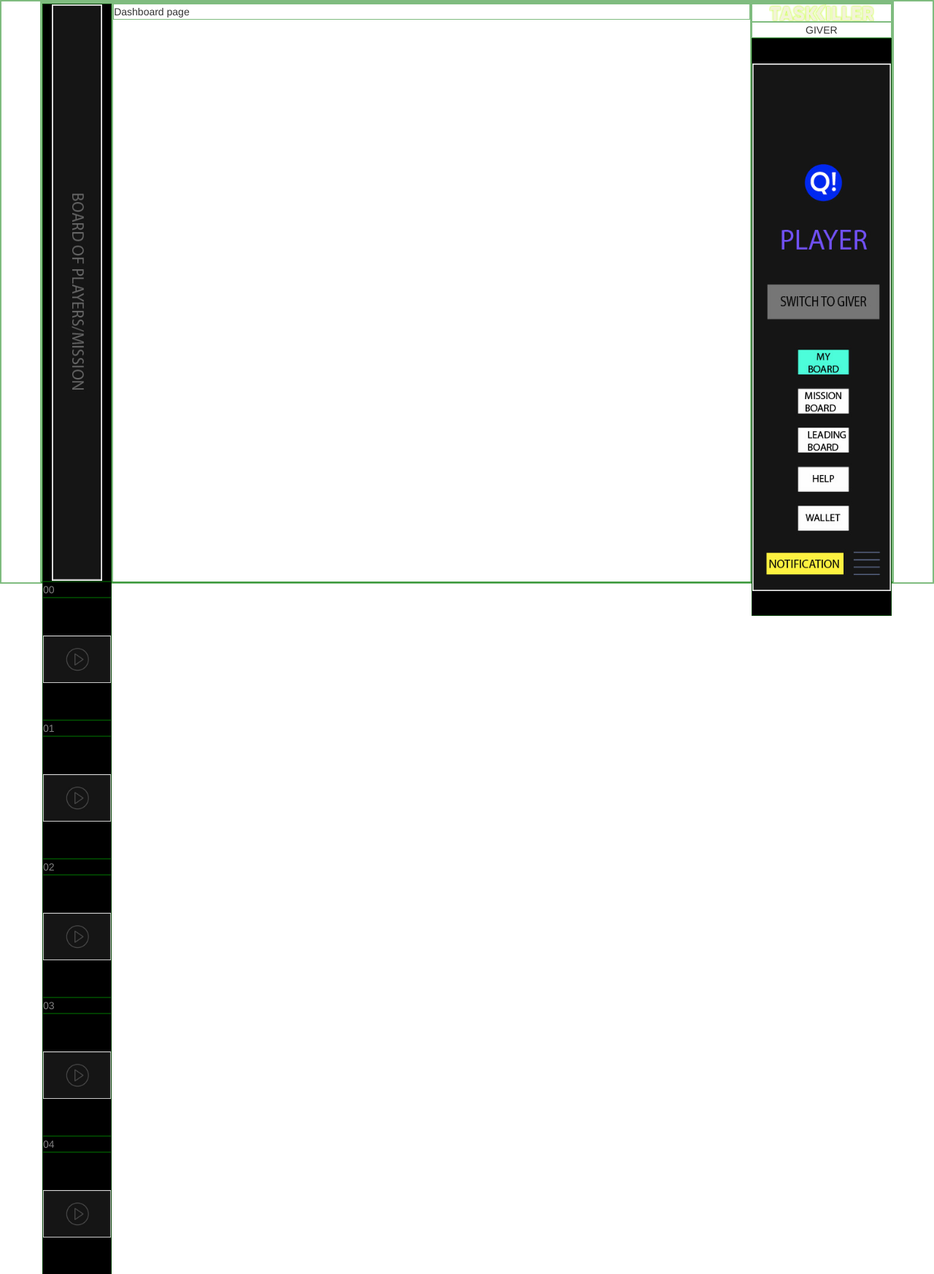
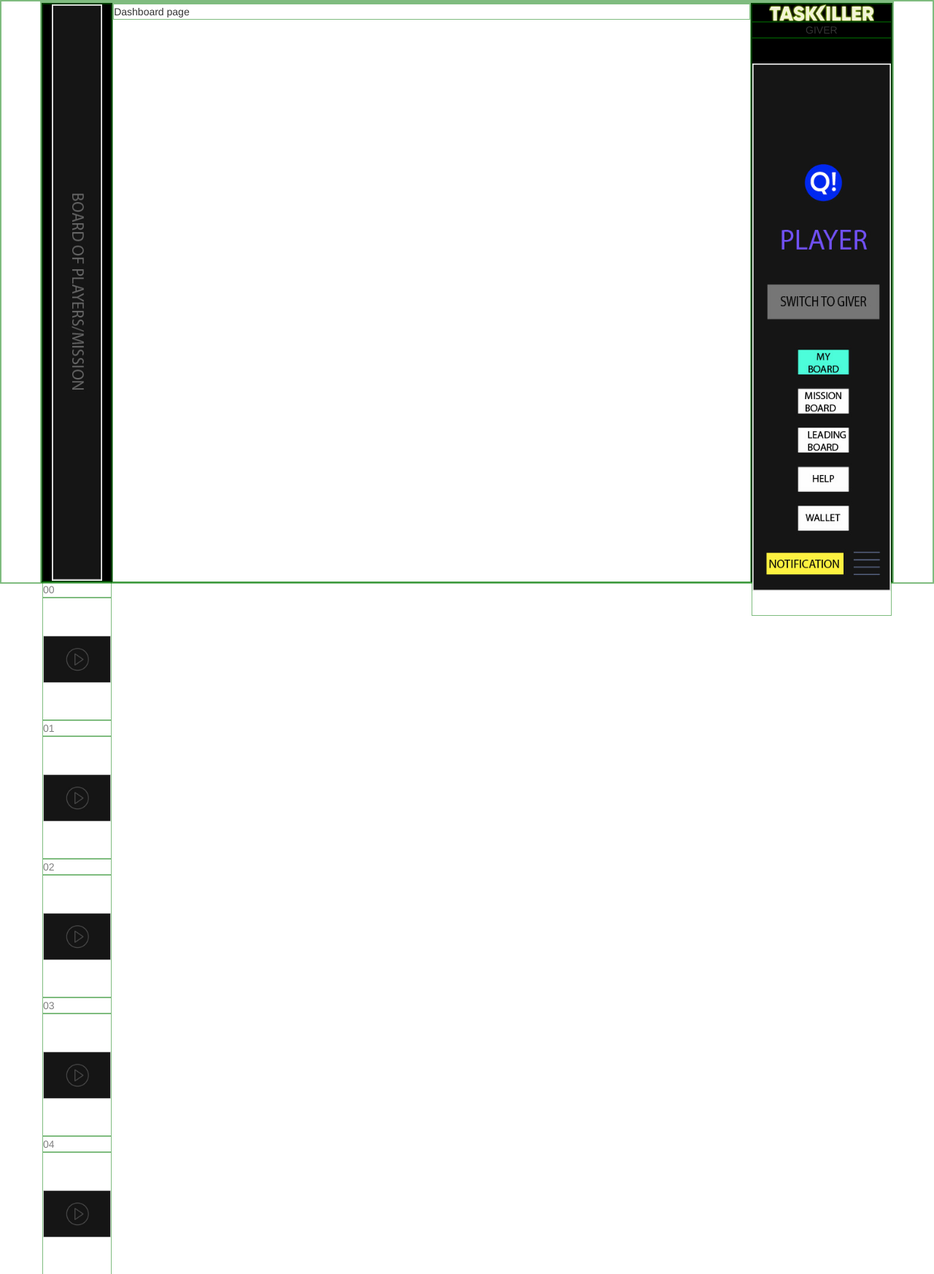
Before and after one commit to namgivu/flask-aosh4, a Flask app: page /user/dashboard-giver in a window 1280 px wide. Shown: the whole page at 73% size. Run offline with Flask 2, Linux system fonts and the light colour scheme; some libraries are stand-ins or nearby versions.

Commit message:
background color set on highest level as possible

```diff
--- a/app/templates/leftHeader/_collapsed.html
+++ b/app/templates/leftHeader/_collapsed.html
@@ -4,7 +4,6 @@
   <style>
   .collapsedLH {
     background-image: url('{{ url_for('static', filename='image/wireframe/leftHeader-collapsed.png') }}');
-    background-color: black;
   }
   </style>
 {% endmacro %}
--- a/app/templates/leftHeader/_content.html
+++ b/app/templates/leftHeader/_content.html
@@ -1,8 +1,10 @@
 {% macro leftHeader_content() %}
   <div class="hidden closeButton">close</div>
   <style>
+  .leftHeader {
+    background-color: black;
+  }
   .closeButton {
-    background-color: black;
     color: grey;
     text-align: right;
     padding-right: 1rem;
--- a/app/templates/leftHeader/_expanded.html
+++ b/app/templates/leftHeader/_expanded.html
@@ -14,7 +14,6 @@
   <style>
   .expandedLH {
     background-image: url('{{ url_for('static', filename='image/wireframe/leftHeader-expanded.png') }}');
-    background-color: black;
   }
   </style>
   {#endregion wireframe#}
--- a/app/templates/leftHeader/_on-going-task.html
+++ b/app/templates/leftHeader/_on-going-task.html
@@ -6,11 +6,9 @@
   <style>
   .task {
     background-image: url('{{ url_for('static', filename='image/wireframe/on-going-task.png') }}');
-    background-color: black;
     height:168px;
   }
   .taskId {
-    background-color: black;
     color:grey;
   }
   </style>
--- a/app/templates/rightNav/_content.html
+++ b/app/templates/rightNav/_content.html
@@ -5,9 +5,12 @@
   <div class="bkgimg normalRN"></div>
 
   <style>
+  .rightNav {
+    background-color: black;
+  }
+
   .normalRN {
     background-image: url('{{ url_for('static', filename='image/wireframe/rightNav.png') }}');
-    background-color: black;
   }
 
   .logo {
```
